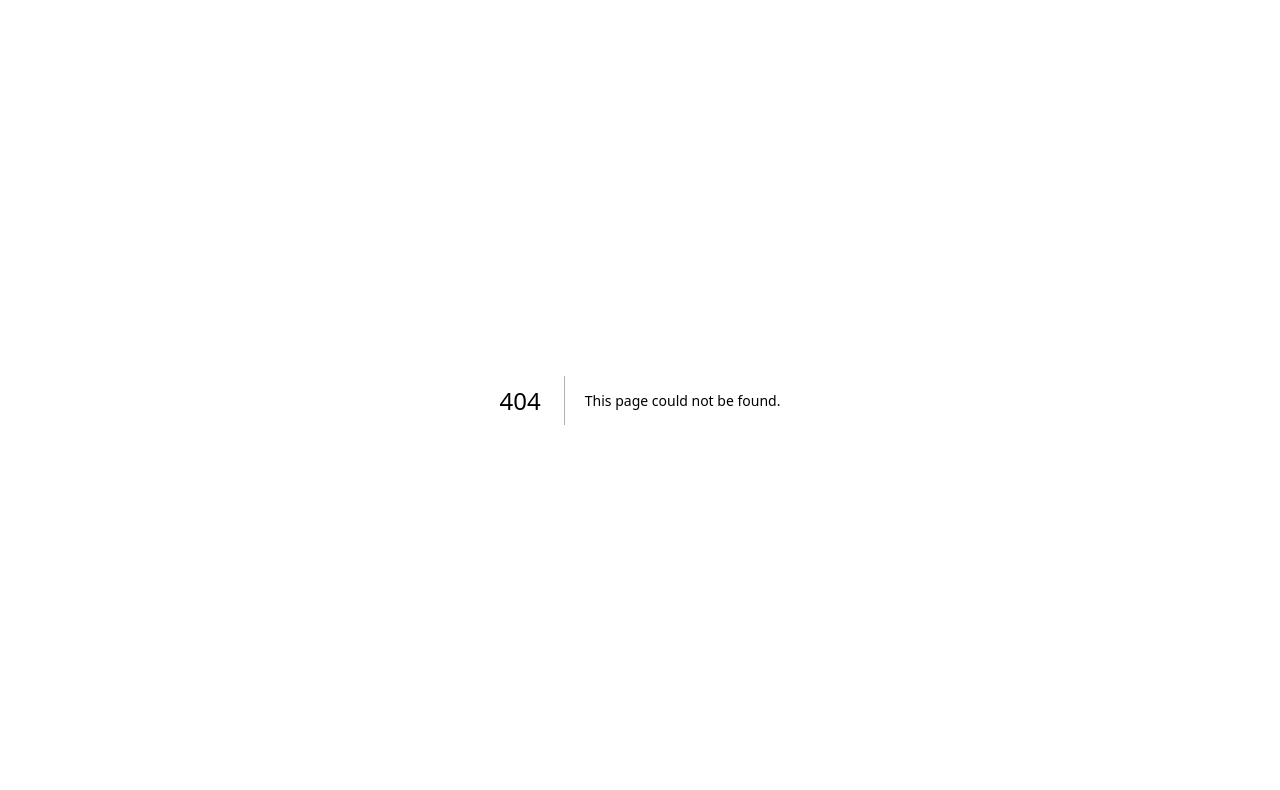
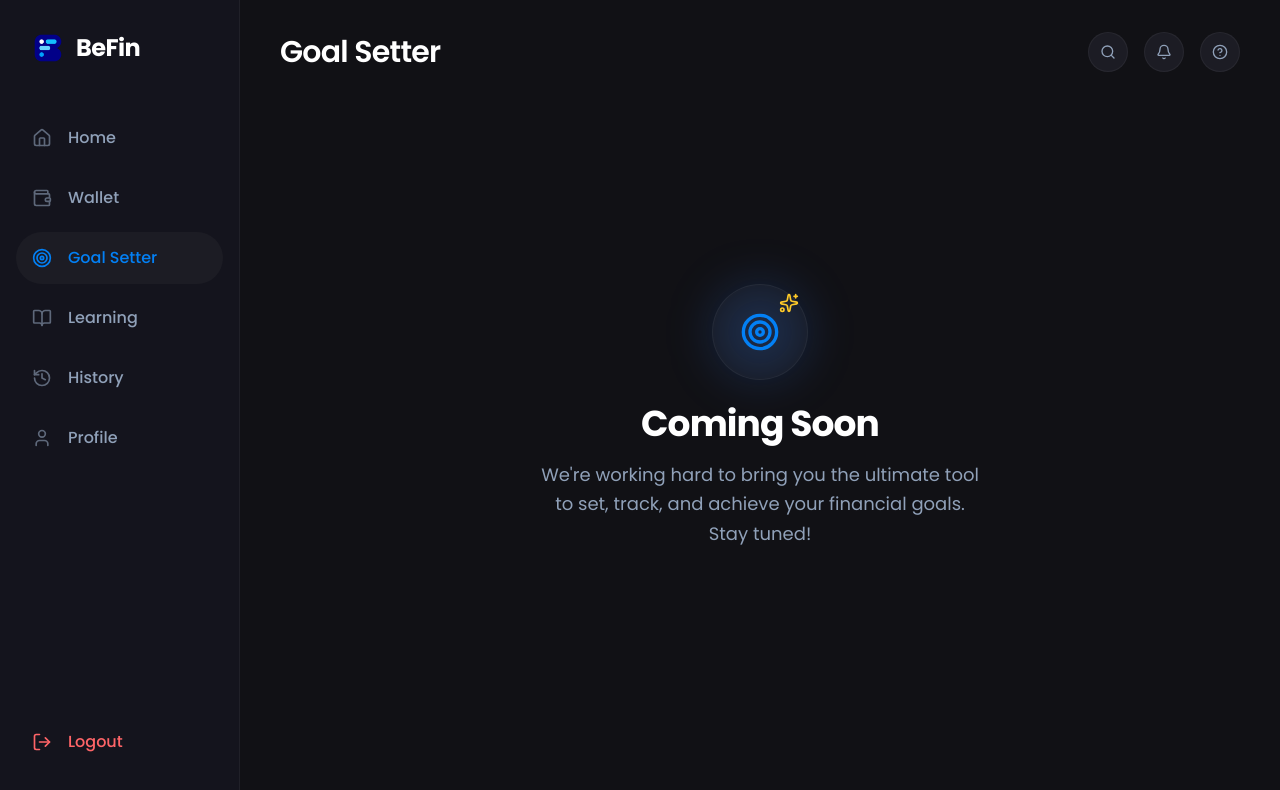
Before and after one commit to smtechandservices/Befin, a Next.js app in the folder frontend/: page /goal-setter in a window 1280 px wide. Before the commit this address had no page. Shown: the top 790 px of the page. Built offline with nearby package versions, Linux system fonts and the light colour scheme; no server answers.

Commit message:
coming soon added

```diff
--- a/frontend/src/app/dashboard/page.tsx
+++ b/frontend/src/app/dashboard/page.tsx
@@ -122,7 +122,7 @@ export default function Dashboard() {
                                                 <TrendingUp className="text-green-500 w-3 h-3" />
                                             </div>
                                             <div className="text-2xl font-bold text-white tracking-tight">
-                                                ₹ {wallet?.balance ? parseFloat(wallet.balance).toLocaleString('en-IN') : '24,00,000.00'}
+                                                {wallet?.balance ? parseFloat(wallet.balance).toLocaleString() : '2,400,000'} BeFin Coins
                                             </div>
                                         </div>
                                         <div className="bg-[#111115] rounded-2xl p-4 border border-white/5 flex flex-col gap-1">
@@ -131,7 +131,7 @@ export default function Dashboard() {
                                                 <TrendingDown className="text-red-500 w-3 h-3" />
                                             </div>
                                             <div className="text-2xl font-bold text-white tracking-tight">
-                                                ₹ 36,000.00
+                                                36,000 BeFin Coins
                                             </div>
                                         </div>
                                     </div>
@@ -146,7 +146,7 @@ export default function Dashboard() {
                                         Refer &<br />Earn
                                     </h3>
                                     <p className="text-slate-400 text-xs mt-1 max-w-[140px] font-medium leading-relaxed relative z-10">
-                                        Guaranteed cashback upto ₹1000 on every referral.
+                                        Guaranteed cashback upto 1000 BeFin Coins on every referral.
                                     </p>
                                     <button className="mt-2 bg-[#0380f5] text-white text-xs font-bold px-6 py-2.5 rounded-full w-fit hover:bg-blue-600 transition-colors shadow-lg shadow-blue-500/20 relative z-10">
                                         Let's go -{'>'}
@@ -221,10 +221,10 @@ export default function Dashboard() {
                                     // Placeholder entries like the image if real DB is empty
                                     <>
                                         {[
-                                            { title: 'Mobile Recharge', date: '12 Aug 2022 | 10:00', amount: '-₹666.00', isNegative: true },
-                                            { title: 'Electricity Bill', date: '03 Aug 2022 | 14:00', amount: '-₹14,000.00', isNegative: true },
-                                            { title: 'Rent Payment', date: '31 July 2022 | 21:00', amount: '+₹8,500.00', isNegative: false },
-                                            { title: 'DLF Emporio', date: '10 June 2022 | 18:00', amount: '-₹24,999.00', isNegative: true },
+                                            { title: 'Mobile Recharge', date: '12 Aug 2022 | 10:00', amount: '-666 BeFin Coins', isNegative: true },
+                                            { title: 'Electricity Bill', date: '03 Aug 2022 | 14:00', amount: '-14,000 BeFin Coins', isNegative: true },
+                                            { title: 'Rent Payment', date: '31 July 2022 | 21:00', amount: '+8,500 BeFin Coins', isNegative: false },
+                                            { title: 'DLF Emporio', date: '10 June 2022 | 18:00', amount: '-24,999 BeFin Coins', isNegative: true },
                                         ].map((tx, idx) => (
                                             <div key={idx} className="flex items-center justify-between p-4 rounded-2xl hover:bg-[#1c1c24] transition-colors group cursor-pointer border-b border-white/5 last:border-0 border-solid">
                                                 <div className="flex items-center gap-4">
@@ -266,7 +266,7 @@ export default function Dashboard() {
                                                         </div>
                                                     </div>
                                                     <div className={`font-bold text-[14px] ${!isDeposit ? 'text-white' : 'text-[#0380f5]'}`}>
-                                                        {isDeposit ? '+' : '-'}₹{parseFloat(tx.amount).toLocaleString('en-IN')}
+                                                        {isDeposit ? '+' : '-'}{parseFloat(tx.amount).toLocaleString()} BeFin Coins
                                                     </div>
                                                 </div>
                                             );
--- /dev/null
+++ b/frontend/src/app/goal-setter/page.tsx
@@ -0,0 +1,40 @@
+'use client';
+
+import React from 'react';
+import Sidebar from '../../components/Sidebar';
+import Navbar from '../../components/Navbar';
+import { Target, Sparkles } from 'lucide-react';
+
+export default function GoalSetterPage() {
+    return (
+        <div className="flex h-screen bg-[#111115] font-sans text-white overflow-hidden">
+            {/* Left Sidebar */}
+            <Sidebar />
+
+            {/* Main Content Area */}
+            <main className="flex-1 flex flex-col h-full overflow-hidden">
+                {/* Header Navbar */}
+                <Navbar title="Goal Setter" />
+
+                {/* Coming Soon Content */}
+                <div className="flex-1 overflow-y-auto px-10 pb-10 no-scrollbar flex items-center justify-center">
+                    <div className="flex flex-col items-center justify-center max-w-md text-center">
+                        <div className="w-24 h-24 bg-[#18181c] rounded-full border border-white/5 flex items-center justify-center mb-6 relative">
+                            <div className="absolute inset-0 bg-blue-500/20 rounded-full blur-xl"></div>
+                            <Target className="w-10 h-10 text-[#0380f5] relative z-10" />
+                            <Sparkles className="w-5 h-5 text-[#FFCA28] absolute top-2 right-2 z-10" />
+                        </div>
+
+                        <h2 className="text-4xl font-bold tracking-tight text-white mb-4">
+                            Coming Soon
+                        </h2>
+
+                        <p className="text-slate-400 text-lg leading-relaxed mb-8">
+                            We're working hard to bring you the ultimate tool to set, track, and achieve your financial goals. Stay tuned!
+                        </p>
+                    </div>
+                </div>
+            </main>
+        </div>
+    );
+}
--- a/frontend/src/app/wallet/page.tsx
+++ b/frontend/src/app/wallet/page.tsx
@@ -64,7 +64,7 @@ export default function WalletPage() {
 
                 {/* Scrollable Content */}
                 <div className="flex-1 overflow-y-auto px-10 pb-10 no-scrollbar">
-                    <div className="flex flex-col gap-8 max-w-5xl mx-auto">
+                    <div className="flex flex-col gap-8 mx-auto">
 
                         {/* Top Section: Balance & Actions */}
                         <div className="grid grid-cols-1 md:grid-cols-3 gap-6">
@@ -77,7 +77,7 @@ export default function WalletPage() {
                                 </div>
                                 <div className="relative z-10 mt-4 mb-8">
                                     <h2 className="text-5xl font-bold tracking-tight text-white">
-                                        ₹ {wallet?.balance ? parseFloat(wallet.balance).toLocaleString('en-IN') : '0.00'}
+                                        {wallet?.balance ? parseFloat(wallet.balance).toLocaleString() : '0'} BeFin Coins
                                     </h2>
                                 </div>
                                 <div className="relative z-10 flex gap-4">
@@ -143,7 +143,7 @@ export default function WalletPage() {
                                                     </div>
                                                     <div className="flex items-center gap-6 mt-4 sm:mt-0">
                                                         <div className={`font-bold text-[16px] ${!isDeposit ? 'text-white' : 'text-[#0380f5]'}`}>
-                                                            {isDeposit ? '+' : '-'}₹{parseFloat(tx.amount).toLocaleString('en-IN')}
+                                                            {isDeposit ? '+' : '-'}{parseFloat(tx.amount).toLocaleString()} BeFin Coins
                                                         </div>
                                                         <div className="hidden sm:flex text-slate-500 hover:text-white transition-colors">
                                                             <ExternalLink className="w-5 h-5" />
--- a/frontend/src/components/Sidebar.tsx
+++ b/frontend/src/components/Sidebar.tsx
@@ -19,7 +19,7 @@ export default function Sidebar() {
     const links = [
         { name: 'Home', icon: Home, href: '/dashboard' },
         { name: 'Wallet', icon: Wallet, href: '/wallet' },
-        { name: 'Goal Setter', icon: Target, href: '#' },
+        { name: 'Goal Setter', icon: Target, href: '/goal-setter' },
         { name: 'Learning', icon: BookOpen, href: '#' },
         { name: 'History', icon: History, href: '#' },
         { name: 'Profile', icon: User, href: '#' },
```
